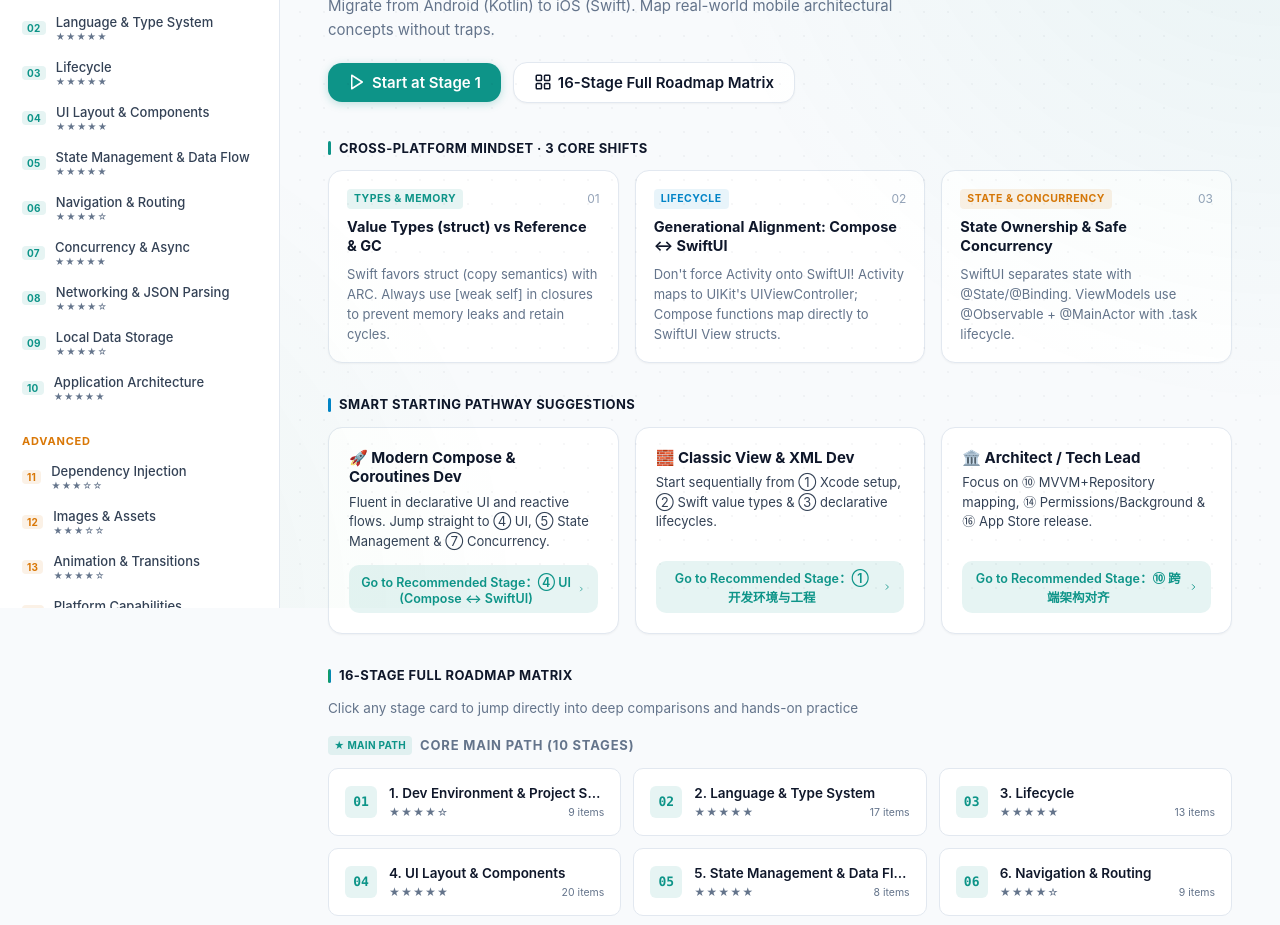
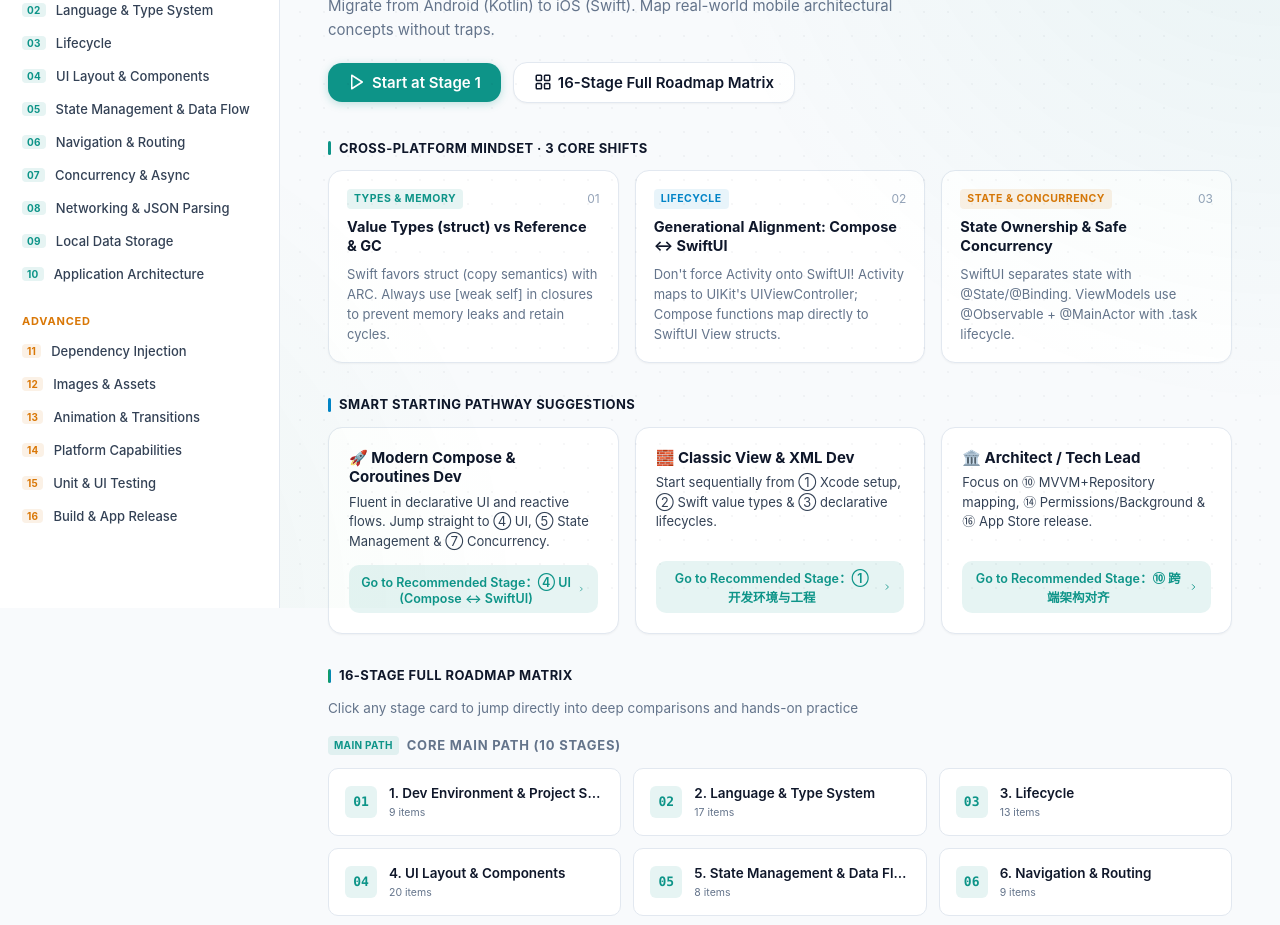
Before and after one commit to e-hai/Android_iOS_Learning_Roadmap, a website built with Vite: page index.html in a window 1280 px wide. Shown: the part 192-1117 px from the top of the page. Built offline with nearby package versions, Linux system fonts and the light colour scheme.

Commit message:
style: remove all star rating symbols from titles, badges, sidebar, and readme

```diff
--- a/src/components/HomeView.ts
+++ b/src/components/HomeView.ts
@@ -143,13 +143,13 @@ export function renderHomeView(
     <p style="font-size:13.5px;color:var(--color-ink-muted);margin-bottom:16px;">${i18n.t('home.matrix.desc')}</p>
 
     <div class="matrix-group-title">
-      <span class="chip chip-main" style="font-size:10px;padding:2px 6px;">★ ${i18n.t('badge.main')}</span>
+      <span class="chip chip-main" style="font-size:10px;padding:2px 6px;">${i18n.t('badge.main')}</span>
       <span>${i18n.t('home.matrix.main')}</span>
     </div>
     <div class="matrix-grid" id="matrix-grid-main"></div>
 
     <div class="matrix-group-title" style="margin-top:28px;">
-      <span class="chip chip-advanced" style="font-size:10px;padding:2px 6px;">☆ ${i18n.t('badge.advanced')}</span>
+      <span class="chip chip-advanced" style="font-size:10px;padding:2px 6px;">${i18n.t('badge.advanced')}</span>
       <span>${i18n.t('home.matrix.adv')}</span>
     </div>
     <div class="matrix-grid" id="matrix-grid-adv"></div>
@@ -170,7 +170,6 @@ export function renderHomeView(
       <div class="matrix-card-info">
         <span class="matrix-card-title">${stage.number}. ${i18n.t(stage.titleKey)}</span>
         <div class="matrix-card-meta">
-          <span style="letter-spacing:1px;">${stage.stars}</span>
           <span>${stage.rows.length} ${i18n.getLanguage() === 'zh-Hans' ? '项对照' : 'items'}</span>
         </div>
       </div>
@@ -187,7 +186,6 @@ export function renderHomeView(
       <div class="matrix-card-info">
         <span class="matrix-card-title">${stage.number}. ${i18n.t(stage.titleKey)}</span>
         <div class="matrix-card-meta">
-          <span style="letter-spacing:1px;">${stage.stars}</span>
           <span>${stage.rows.length} ${i18n.getLanguage() === 'zh-Hans' ? '项对照' : 'items'}</span>
         </div>
       </div>
--- a/src/components/Sidebar.ts
+++ b/src/components/Sidebar.ts
@@ -38,7 +38,6 @@ export function renderSidebar(
       </span>
       <div class="sidebar-item-info">
         <span class="sidebar-item-title">${i18n.t(stage.titleKey)}</span>
-        <span class="sidebar-item-stars">${stage.stars}</span>
       </div>
     `;
     row.addEventListener('click', () => onSelect(stage.id));
--- a/src/components/StageDetailView.ts
+++ b/src/components/StageDetailView.ts
@@ -19,9 +19,6 @@ export function renderStageDetail(
       <div style="display:flex;align-items:center;gap:10px;">
         <span class="chip ${stage.isAdvanced ? 'chip-advanced' : 'chip-main'}">
           ${stage.isAdvanced ? i18n.t('badge.advanced') : i18n.t('badge.main')}
-        </span>
-        <span style="font-size:12px;color:var(--color-ink-muted);letter-spacing:1px;">
-          ${stage.stars}
         </span>
       </div>
       <span class="stage-number-large">${String(stage.number).padStart(2, '0')}</span>
--- a/src/data/locales/en.ts
+++ b/src/data/locales/en.ts
@@ -324,9 +324,8 @@ export const en: Record<string, string> = {
   "web.prev_stage": "Previous Stage",
   "web.next_stage": "Next Stage",
   "web.close": "Close",
-  "web.search_no_results": "No matching comparison or stage found",
+  "web.search_no_results": "No matching comparisons or stages found",
   "web.stage_num": "Stage %d",
-  "web.stars": "Difficulty: ",
   "web.theme_toggle": "Toggle Theme",
-  "web.github": "GitHub Repo"
+  "web.github": "GitHub Repository"
 };
--- a/src/data/locales/zh-Hans.ts
+++ b/src/data/locales/zh-Hans.ts
@@ -326,7 +326,6 @@ export const zhHans: Record<string, string> = {
   "web.close": "关闭",
   "web.search_no_results": "未找到匹配的对比项或阶段",
   "web.stage_num": "阶段 %d",
-  "web.stars": "难度：",
   "web.theme_toggle": "切换主题",
   "web.github": "GitHub 仓库"
 };
--- a/src/data/roadmap-data.ts
+++ b/src/data/roadmap-data.ts
@@ -12,7 +12,6 @@ export const stages: LearningStage[] = [
     id: 'env',
     number: 1,
     titleKey: 'stage.env.title',
-    stars: '★★★★☆',
     isAdvanced: false,
     goalKey: 'stage.env.goal',
     noteKeys: [
@@ -40,7 +39,6 @@ export const stages: LearningStage[] = [
     id: 'language',
     number: 2,
     titleKey: 'stage.language.title',
-    stars: '★★★★★',
     isAdvanced: false,
     goalKey: 'stage.language.goal',
     noteKeys: [
@@ -119,7 +117,6 @@ export const stages: LearningStage[] = [
     id: 'lifecycle',
     number: 3,
     titleKey: 'stage.lifecycle.title',
-    stars: '★★★★★',
     isAdvanced: false,
     goalKey: 'stage.lifecycle.goal',
     noteKeys: [
@@ -178,7 +175,6 @@ export const stages: LearningStage[] = [
     id: 'ui',
     number: 4,
     titleKey: 'stage.ui.title',
-    stars: '★★★★★',
     isAdvanced: false,
     goalKey: 'stage.ui.goal',
     noteKeys: [
@@ -256,7 +252,6 @@ export const stages: LearningStage[] = [
     id: 'state',
     number: 5,
     titleKey: 'stage.state.title',
-    stars: '★★★★★',
     isAdvanced: false,
     goalKey: 'stage.state.goal',
     noteKeys: [
@@ -310,7 +305,6 @@ export const stages: LearningStage[] = [
     id: 'navigation',
     number: 6,
     titleKey: 'stage.navigation.title',
-    stars: '★★★★☆',
     isAdvanced: false,
     goalKey: 'stage.navigation.goal',
     noteKeys: [
@@ -359,7 +353,6 @@ export const stages: LearningStage[] = [
     id: 'async',
     number: 7,
     titleKey: 'stage.async.title',
-    stars: '★★★★★',
     isAdvanced: false,
     goalKey: 'stage.async.goal',
     noteKeys: ['stage.async.note.0', 'stage.async.note.1'],
@@ -380,7 +373,6 @@ export const stages: LearningStage[] = [
     id: 'network',
     number: 8,
     titleKey: 'stage.network.title',
-    stars: '★★★★☆',
     isAdvanced: false,
     goalKey: 'stage.network.goal',
     noteKeys: ['stage.network.note.0', 'stage.network.note.1'],
@@ -396,7 +388,6 @@ export const stages: LearningStage[] = [
     id: 'storage',
     number: 9,
     titleKey: 'stage.storage.title',
-    stars: '★★★★☆',
     isAdvanced: false,
     goalKey: 'stage.storage.goal',
     noteKeys: ['stage.storage.note.0', 'stage.storage.note.1'],
@@ -415,7 +406,6 @@ export const stages: LearningStage[] = [
     id: 'architecture',
     number: 10,
     titleKey: 'stage.architecture.title',
-    stars: '★★★★★',
     isAdvanced: false,
     goalKey: 'stage.architecture.goal',
     noteKeys: ['stage.architecture.note.0', 'stage.architecture.note.1'],
@@ -433,7 +423,6 @@ export const stages: LearningStage[] = [
     id: 'di',
     number: 11,
     titleKey: 'stage.di.title',
-    stars: '★★★☆☆',
     isAdvanced: true,
     goalKey: 'stage.di.goal',
     noteKeys: ['stage.di.note.0'],
@@ -448,7 +437,6 @@ export const stages: LearningStage[] = [
     id: 'images',
     number: 12,
     titleKey: 'stage.images.title',
-    stars: '★★★☆☆',
     isAdvanced: true,
     goalKey: 'stage.images.goal',
     noteKeys: ['stage.images.note.0'],
@@ -464,7 +452,6 @@ export const stages: LearningStage[] = [
     id: 'animation',
     number: 13,
     titleKey: 'stage.animation.title',
-    stars: '★★★★☆',
     isAdvanced: true,
     goalKey: 'stage.animation.goal',
     noteKeys: ['stage.animation.note.0', 'stage.animation.note.1'],
@@ -479,7 +466,6 @@ export const stages: LearningStage[] = [
     id: 'platform',
     number: 14,
     titleKey: 'stage.platform.title',
-    stars: '★★★★☆',
     isAdvanced: true,
     goalKey: 'stage.platform.goal',
     noteKeys: ['stage.platform.note.0', 'stage.platform.note.1'],
@@ -495,7 +481,6 @@ export const stages: LearningStage[] = [
     id: 'testing',
     number: 15,
     titleKey: 'stage.testing.title',
-    stars: '★★★☆☆',
     isAdvanced: true,
     goalKey: 'stage.testing.goal',
     noteKeys: ['stage.testing.note.0'],
@@ -510,7 +495,6 @@ export const stages: LearningStage[] = [
     id: 'release',
     number: 16,
     titleKey: 'stage.release.title',
-    stars: '★★★☆☆',
     isAdvanced: true,
     goalKey: 'stage.release.goal',
     noteKeys: ['stage.release.note.0'],
--- a/src/models/types.ts
+++ b/src/models/types.ts
@@ -16,7 +16,6 @@ export interface LearningStage {
   id: string;
   number: number;
   titleKey: string;
-  stars: string;
   isAdvanced: boolean;
   goalKey: string;
   noteKeys: string[];
--- a/src/styles/components.css
+++ b/src/styles/components.css
@@ -160,12 +160,6 @@
   white-space: nowrap;
   overflow: hidden;
   text-overflow: ellipsis;
-}
-
-.sidebar-item-stars {
-  font-size: 9px;
-  color: var(--color-ink-muted);
-  letter-spacing: 1px;
 }
 
 /* Section Header */
```
Also changed, not shown: README.md.
